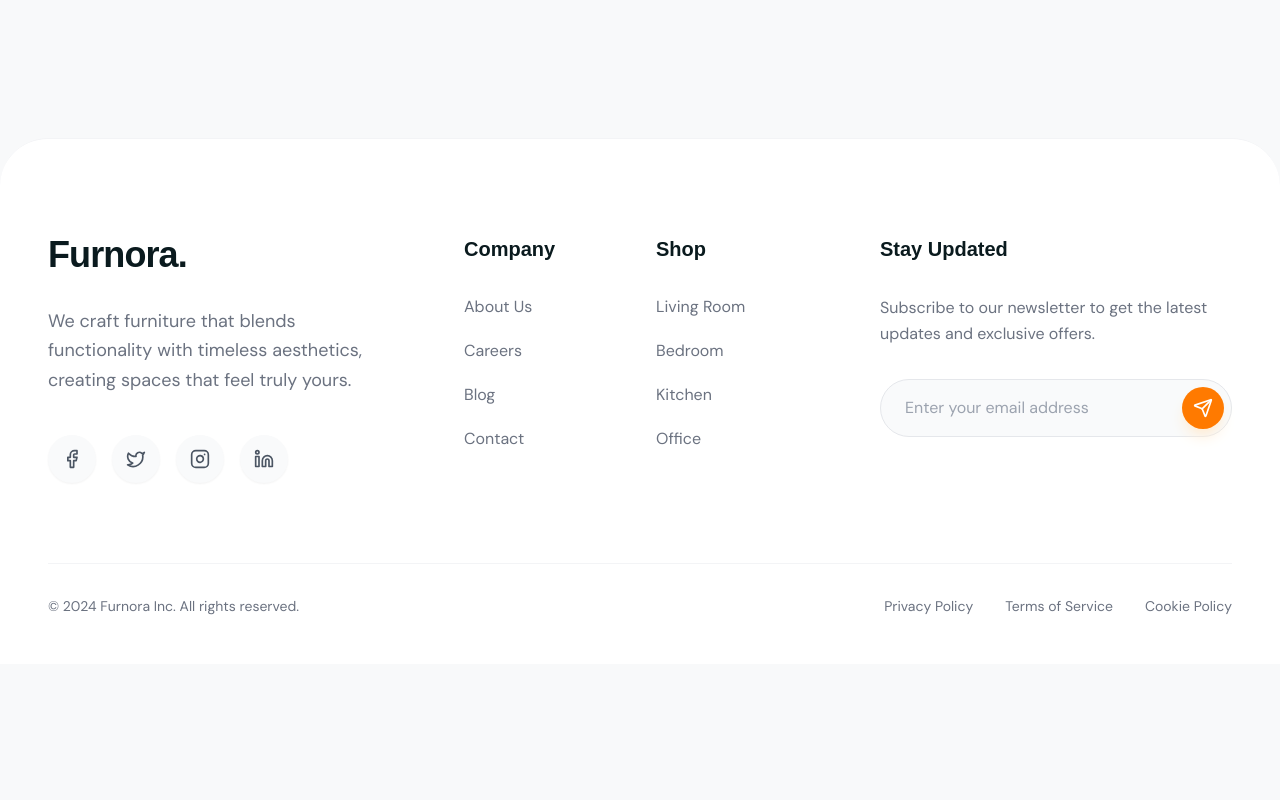
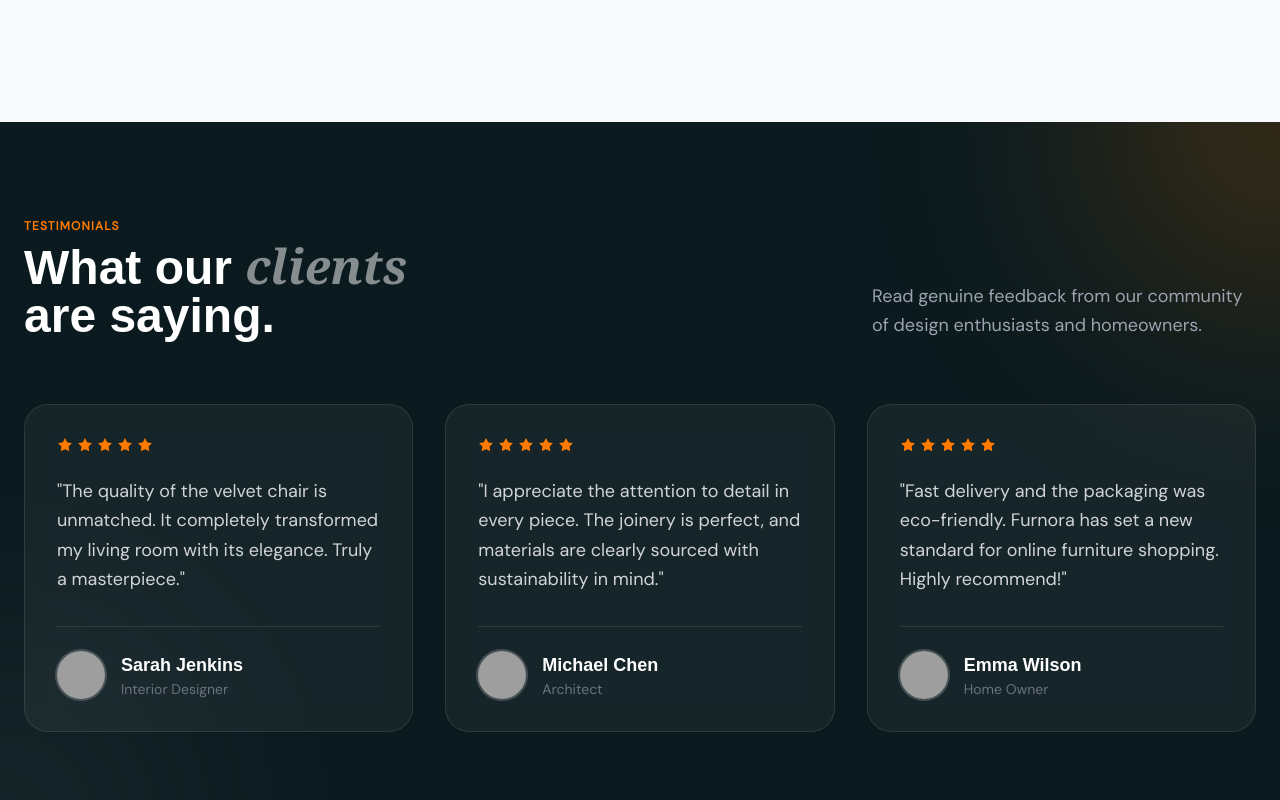
Before and after one commit to phalla-doll/furnora, a React (Vite) app: page / in a window 1280 px wide. Shown: the part 2500-3300 px from the top of the page. Before the commit the page ends 3164 px from the top, so only its background shows below. Built offline with nearby package versions, Linux system fonts and the light colour scheme; grey boxes are pictures that could not be loaded; a web font is replaced by a local one.

Commit message:
feat: Add Testimonials section
Integrates a new Testimonials section into the main application flow.
Adjusts the footer's top margin to accommodate the new section and improve spacing.

```diff
--- a/App.tsx
+++ b/App.tsx
@@ -3,17 +3,19 @@ import Navbar from './components/Navbar';
 import HeroSection from './components/HeroSection';
 import Features from './components/Features';
 import NewArrivals from './components/NewArrivals';
+import Testimonials from './components/Testimonials';
 import Footer from './components/Footer';
 
 const App: React.FC = () => {
   return (
     <div className="min-h-screen w-full relative overflow-x-hidden selection:bg-furnora-orange selection:text-white pb-0">
       <Navbar />
-      <main className="container mx-auto px-4 pt-4 md:pt-8 flex flex-col gap-10">
+      <main className="container mx-auto px-4 pt-4 md:pt-8 flex flex-col gap-10 mb-20">
         <HeroSection />
         <Features />
         <NewArrivals />
       </main>
+      <Testimonials />
       <Footer />
     </div>
   );
--- a/components/Footer.tsx
+++ b/components/Footer.tsx
@@ -3,7 +3,7 @@ import { Facebook, Twitter, Instagram, Linkedin, Send } from 'lucide-react';
 
 const Footer: React.FC = () => {
   return (
-    <footer className="bg-white pt-24 pb-12 rounded-t-[3rem] mt-24 border-t border-gray-100">
+    <footer className="bg-white pt-24 pb-12 rounded-t-[3rem] mt-0 border-t border-gray-100">
       <div className="container mx-auto px-6 md:px-12">
         <div className="grid grid-cols-1 md:grid-cols-2 lg:grid-cols-12 gap-12 lg:gap-16 mb-20">
 
--- /dev/null
+++ b/components/Testimonials.tsx
@@ -0,0 +1,77 @@
+import React from 'react';
+import { Star } from 'lucide-react';
+
+const testimonials = [
+  {
+    name: "Sarah Jenkins",
+    role: "Interior Designer",
+    image: "https://images.unsplash.com/photo-1494790108377-be9c29b29330?q=80&w=200&auto=format&fit=crop",
+    content: "The quality of the velvet chair is unmatched. It completely transformed my living room with its elegance. Truly a masterpiece.",
+    rating: 5
+  },
+  {
+    name: "Michael Chen",
+    role: "Architect",
+    image: "https://images.unsplash.com/photo-1507003211169-0a1dd7228f2d?q=80&w=200&auto=format&fit=crop",
+    content: "I appreciate the attention to detail in every piece. The joinery is perfect, and materials are clearly sourced with sustainability in mind.",
+    rating: 5
+  },
+  {
+    name: "Emma Wilson",
+    role: "Home Owner",
+    image: "https://images.unsplash.com/photo-1534528741775-53994a69daeb?q=80&w=200&auto=format&fit=crop",
+    content: "Fast delivery and the packaging was eco-friendly. Furnora has set a new standard for online furniture shopping. Highly recommend!",
+    rating: 5
+  }
+];
+
+const Testimonials: React.FC = () => {
+  return (
+    <section className="py-24 bg-furnora-dark relative overflow-hidden w-full">
+      {/* Decorative Blur */}
+      <div className="absolute top-0 right-0 -translate-y-1/2 translate-x-1/2 w-96 h-96 bg-furnora-orange opacity-20 blur-[120px] rounded-full pointer-events-none"></div>
+      <div className="absolute bottom-0 left-0 translate-y-1/2 -translate-x-1/2 w-96 h-96 bg-white opacity-5 blur-[120px] rounded-full pointer-events-none"></div>
+
+      <div className="container mx-auto px-6 relative z-10">
+        <div className="flex flex-col md:flex-row justify-between items-end mb-16 gap-6">
+          <div>
+            <span className="text-furnora-orange font-bold uppercase tracking-widest text-xs mb-2 block">Testimonials</span>
+            <h2 className="text-4xl md:text-5xl font-bold font-cabinet text-white leading-tight">
+              What our <span className="text-white/50 italic font-serif">clients</span> <br /> are saying.
+            </h2>
+          </div>
+          <p className="text-gray-400 max-w-sm text-lg leading-relaxed">
+            Read genuine feedback from our community of design enthusiasts and homeowners.
+          </p>
+        </div>
+
+        <div className="grid grid-cols-1 md:grid-cols-3 gap-6 lg:gap-8">
+          {testimonials.map((item, idx) => (
+            <div key={idx} className="bg-white/5 backdrop-blur-md border border-white/10 p-8 rounded-3xl hover:bg-white/10 transition-colors duration-300 flex flex-col justify-between group">
+              <div>
+                <div className="flex gap-1 mb-6">
+                  {[...Array(5)].map((_, i) => (
+                    <Star key={i} size={16} fill="#FF7A00" className="text-furnora-orange" strokeWidth={0} />
+                  ))}
+                </div>
+                <p className="text-lg text-gray-200 leading-relaxed font-light mb-8 opacity-90">
+                  "{item.content}"
+                </p>
+              </div>
+
+              <div className="flex items-center gap-4 border-t border-white/10 pt-6">
+                <img src={item.image} alt={item.name} className="w-12 h-12 rounded-full object-cover ring-2 ring-white/20" />
+                <div>
+                  <h4 className="text-white font-bold font-cabinet text-lg">{item.name}</h4>
+                  <p className="text-gray-500 text-sm font-medium">{item.role}</p>
+                </div>
+              </div>
+            </div>
+          ))}
+        </div>
+      </div>
+    </section>
+  );
+};
+
+export default Testimonials;
```
